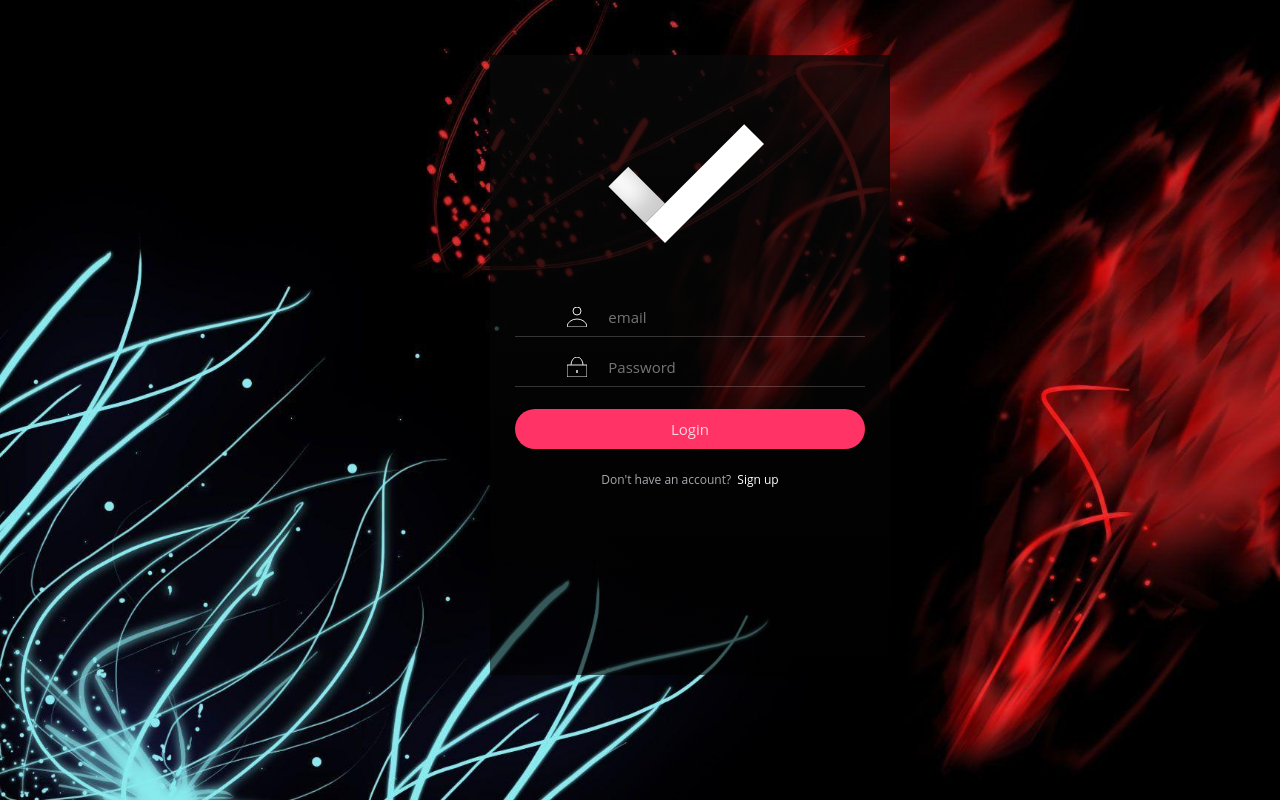
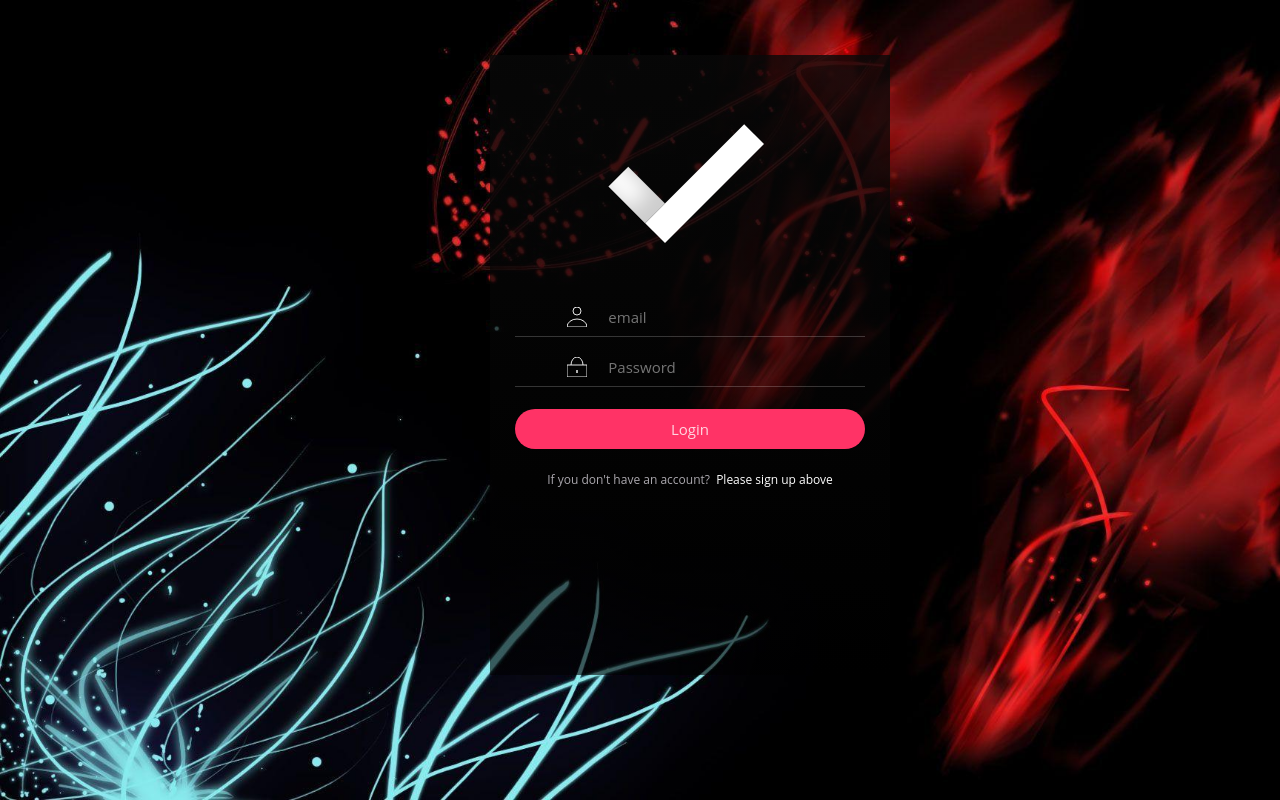
Before and after one commit to sandeeppilli1234/lastfinalcpp, a Flask app: page /login in a window 1280 px wide. Run offline with Flask 2, Linux system fonts and the light colour scheme; some libraries are stand-ins or nearby versions.

Commit message:
Update index.html

```diff
--- a/templates/index.html
+++ b/templates/index.html
@@ -42,7 +42,7 @@
                                 required />
                         </div>
                         <input type="submit" class="login__submit" value="Login">
-                        <p class="login__signup">Don't have an account? &nbsp;<a href="/register">Sign up</a></p>
+                        <p class="login__signup">If you don't have an account? &nbsp;<a href="/register">Please sign up above</a></p>
                     </div>
                 </form>
             </div>
```
